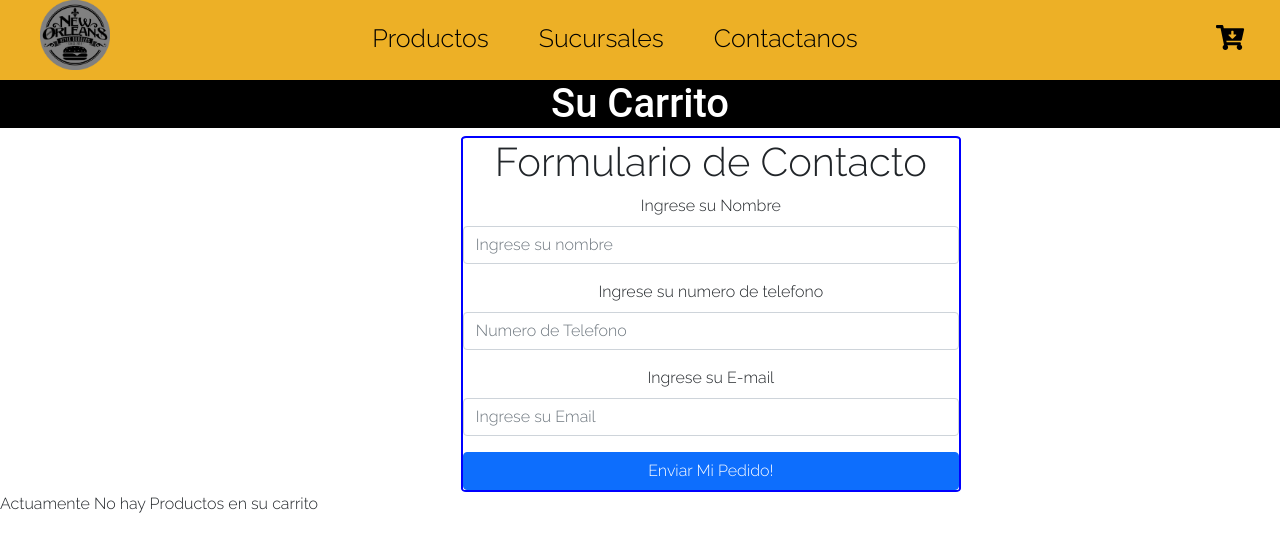
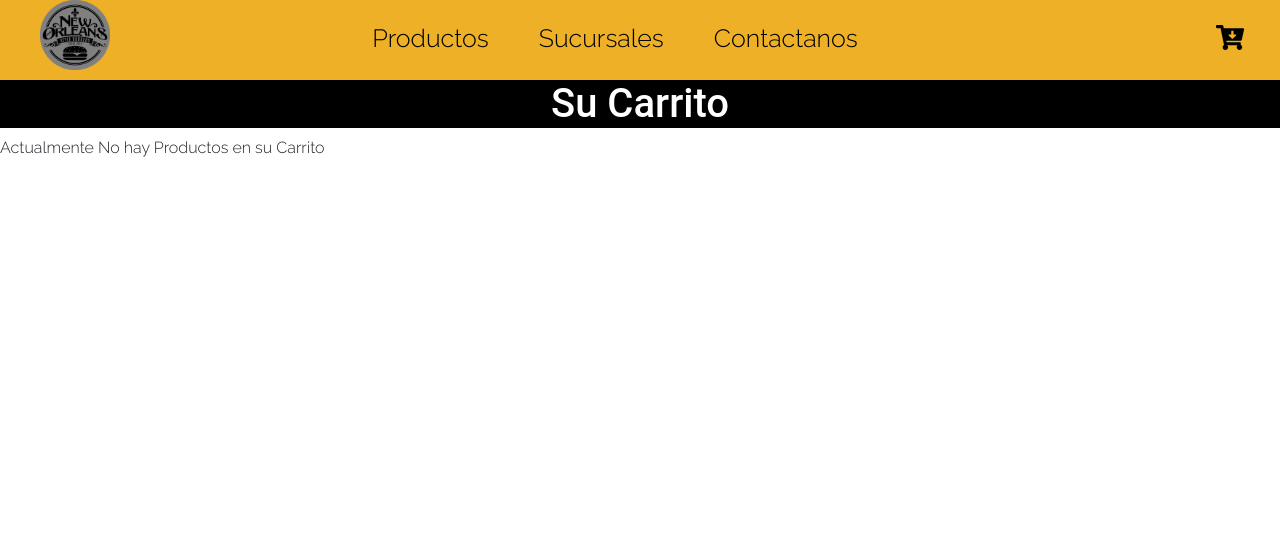
Before and after one commit to RodriiContreras/Proyecto_REACT, a React (Create React App) app: page /cart in a window 1280 px wide. Shown: the top 550 px of the page. Built offline with nearby package versions, Linux system fonts and the light colour scheme.

Commit message:
agregamos precio total del carrito, formulario funcional

```diff
--- a/src/component/Cart/Cart.jsx
+++ b/src/component/Cart/Cart.jsx
@@ -2,8 +2,8 @@ import React from 'react'
 import {useContext,useState} from 'react'
 import { CartContext } from '../Context/CartContext'
 import {getFireDb} from '../Firebase/firebase'
+import { collection,addDoc } from 'firebase/firestore/lite'
 import {Table,Button,Form} from 'react-bootstrap'
-import { collection, doc,setDoc } from 'firebase/firestore/lite'
 
 function Cart() {
   const [buyer, setBuyer] = useState(initialState)
@@ -14,20 +14,31 @@ function Cart() {
        [evt.target.name]:evt.target.value // toma los valores que se Tipean en los input
      }
    )
+
  }
 
  const handlerSubmit = async (evt) =>{
-  const order = {buyer,item:{itemCart}}
-   evt.preventDefault()
+  evt.preventDefault()
+  const fechaPedido = new Date()
+  const order = {buyer,item:{itemCart},date:{fechaPedido}}
+  totalPrice()
+  if (buyer.email === buyer.email2){
    const db = getFireDb()
-   const AñadiendoPedido = await setDoc(doc(db,'pedidos','pedido'),{
-     name:buyer.name,
-     phone:buyer.phone,
-     email:buyer.email
+   const colleccion = addDoc(collection(db,'pedidos'),{
+  order:order
    })
-  console.log(AñadiendoPedido)
+   .then(resp => console.log(resp))
+  }
+  else{
+    console.log('los emails no son iguales')
+  }
  }
-  console.log(buyer)
+
+ function totalPrice(){
+    let total =  itemCart.reduce((accum, valor) =>(accum + (valor.quantity* valor.item.precio)),0)
+    const div = document.getElementById('totalPrice')
+    div.textContent = 'El precio TOTAL de su carrito es de:  $' + total
+  }
 
     const {itemCart}  = useContext(CartContext)
     console.log(itemCart)
@@ -40,7 +51,7 @@ function Cart() {
 <tr>
       <th>Nombre Del Producto</th>
       <th>Cantidad</th>
-      <th>Precio total</th>
+      <th>Precio</th>
 </tr>
 
  {itemCart.map(item =>
@@ -58,13 +69,14 @@ function Cart() {
 
 
 )}
+<p id='totalPrice'></p>
 </Table>
 }
-{/* {itemCart.length !==0 && */}
+ {itemCart.length !==0 &&
 <Form
   style={{
     width:'500px'
-    ,border:'2px solid blue'
+    ,border:'2px solid black'
     ,borderRadius:'1%'
     ,textAlign:'center'
     ,fontFamily:'Raleway, sans-serif'
@@ -77,27 +89,31 @@ function Cart() {
   <div><h1>Formulario de Contacto</h1></div>
   <Form.Group className="mb-3" controlId="formBasicEmail">
     <Form.Label>Ingrese su Nombre</Form.Label>
-    <Form.Control type="text" name='name' value={buyer.name} placeholder="Ingrese su nombre" />
+    <Form.Control type="text" name='name' value={buyer.name} placeholder="Ingrese su Nombre" required/>
   </Form.Group>
 
   <Form.Group className="mb-3" controlId="formBasicPassword">
     <Form.Label>Ingrese su numero de telefono</Form.Label>
-    <Form.Control type="number" name='phone' value={buyer.phone} placeholder="Numero de Telefono" />
+    <Form.Control type="number" name='phone' value={buyer.phone} placeholder="Numero de Telefono" required/>
   </Form.Group>
 
   <Form.Group className="mb-3" controlId="formBasicEmail">
     <Form.Label>Ingrese su E-mail</Form.Label>
-    <Form.Control type="text" name='email' value={buyer.email} placeholder="Ingrese su Email" />
+    <Form.Control type="email" name='email' value={buyer.email} placeholder="Ingrese su Email"  required/>
   </Form.Group>
 
-  <Button variant="primary" type="submit" style={{width:'100%'}}>
+  <Form.Group className="mb-3" controlId="formBasicEmail">
+    <Form.Label>Escriba nuevamente su E-mail</Form.Label>
+    <Form.Control type="email" name='email2' value={buyer.email2} placeholder="Ingrese su Email"  required/>
+  </Form.Group>
+
+  <Button variant="warning" type="submit" style={{width:'100%',borderTop:'1px solid black'}}>
     Enviar Mi Pedido!
   </Button>
 </Form>
+}
 
-{/* } */}
-
-              {itemCart.length === 0 && <p style={{fontFamily:'Raleway, sans-serif'}}>Actuamente No hay Productos en su carrito</p>}
+              {itemCart.length === 0 && <p style={{fontFamily:'Raleway, sans-serif'}}>Actualmente No hay Productos en su Carrito</p>}
         </div>
     )
 }
@@ -107,5 +123,6 @@ export default Cart
 const initialState = {
   name:'',
   phone:'',
-  email:''
+  email:'',
+  email2:''
 }
```
